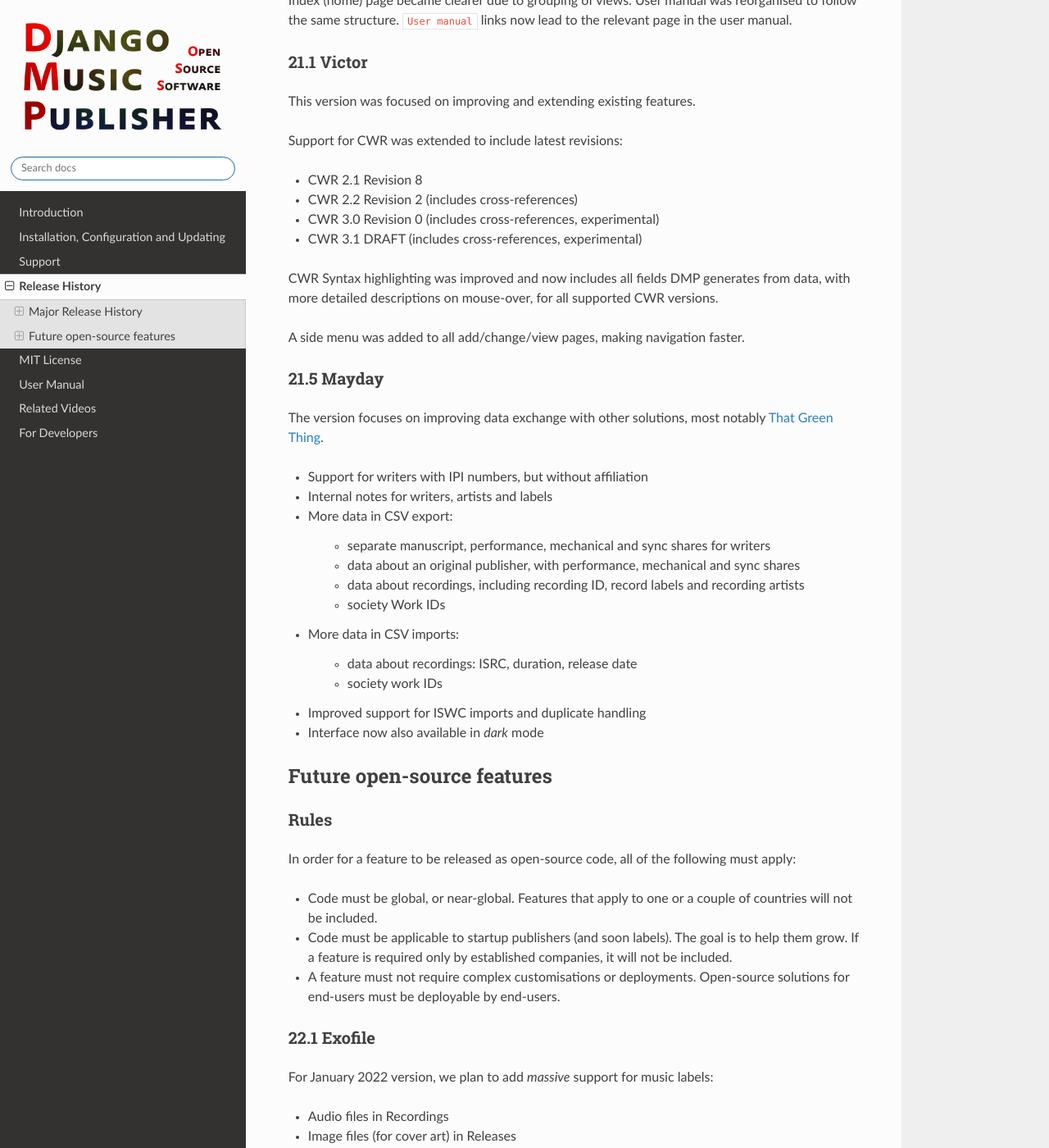
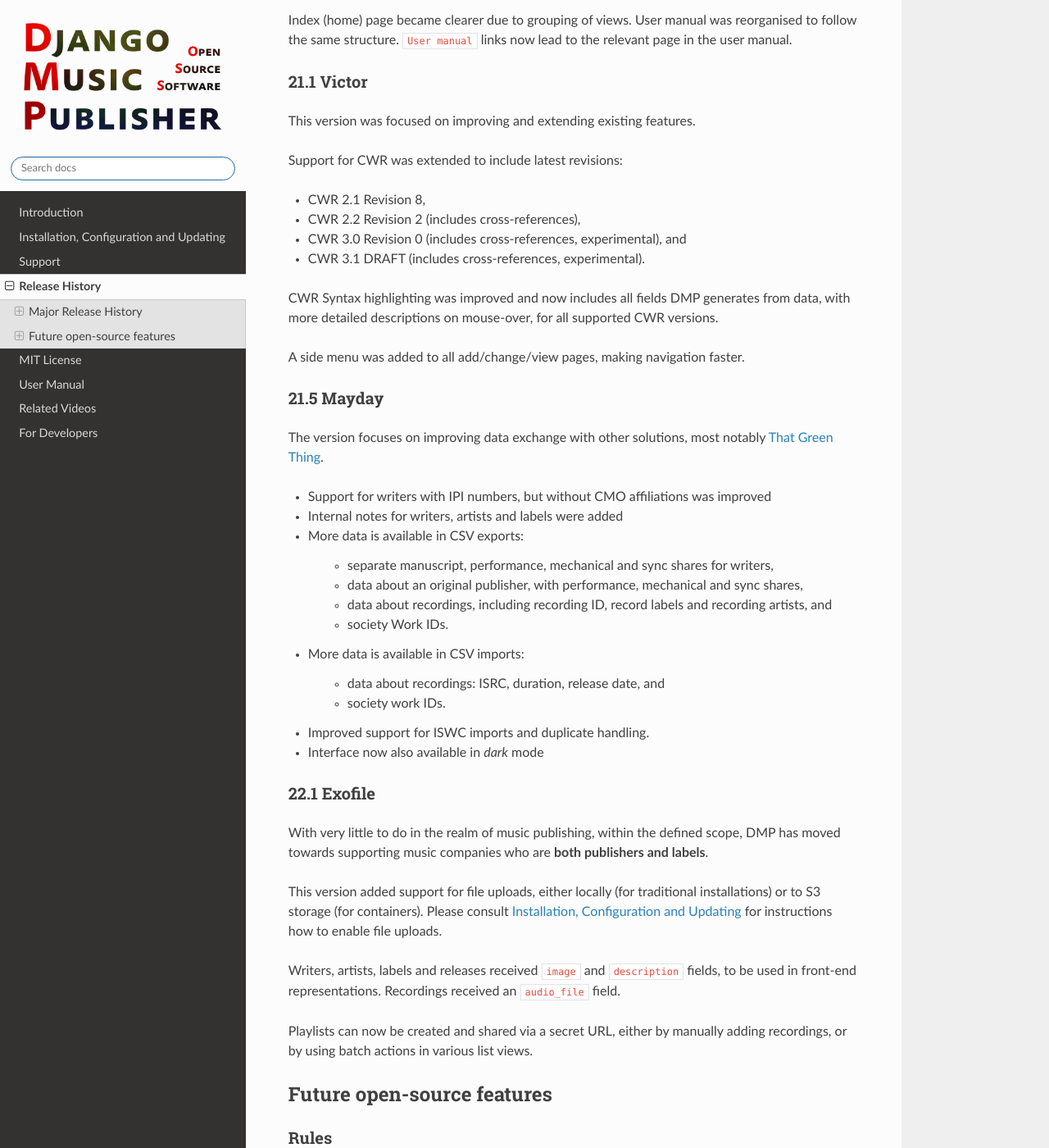
Before and after one commit to matijakolaric-com/django-music-publisher, a Sphinx documentation site: the page built from docs/releases.rst, in a window 1280 px wide and 1400 px high, scrolled down 1485 px. Shown: the whole window at 82% size. Built offline with Sphinx 7.4.7 and the Read the Docs theme 2.0.0, drawn with Linux system fonts in a browser that asks for light colours; some of the changed text lies outside the part shown.

Commit message:
documentation fixes

```diff
--- a/docs/LICENSE.rst
+++ b/docs/LICENSE.rst
@@ -1,7 +1,7 @@
 MIT License
 *****************************************
 
-Copyright (c) 2018-2021 Matija Kolarić
+Copyright (c) 2018-2022 Matija Kolarić
 
 Permission is hereby granted, free of charge, to any person obtaining a copy
 of this software and associated documentation files (the "Software"), to deal
--- a/docs/releases.rst
+++ b/docs/releases.rst
@@ -1,13 +1,15 @@
 Release History
 #####################
 
-Django-Music-Publisher was originally released in July 2018, and for the rest of 2018, development was very rapid,
-with major improvements being released in August, September and November.
+Django-Music-Publisher was originally released in July 2018, and
+for the rest of 2018, development was very rapid, with major
+improvements being released in August, September and November.
 
-From January 2019 to January 2021, major versions were released every 6 months. The latest major version was released
-according to the new January-May-September schedule.
+From January 2019 to January 2022, major versions were released
+twice per year.
 
-Minor versions were released with bug fixes and security updates as required.
+Minor versions, with bug fixes and security updates, are
+released when required. They are not mentioned in this document.
 
 
 Major Release History
@@ -16,96 +18,138 @@
 18.7 - 18.11
 ------------
 
-Initial release in July 2018 had a very simple data structure. It used external API
-for CWR generation. The code was open-source, but it was dependant on a free tier of a commercial service.
+Initial release in July 2018 had a very simple data structure.
+It used external API for CWR generation. The code was open-source,
+but it was dependant on a free tier of a commercial service.
 
 
 19.1 Epiphany
 -------------
 
-This version was focused on making DMP completely independent of any software not available as open-source
-and compatible with the MIT license.
+This version was focused on making DMP completely independent of
+any software not available as open-source and compatible with the
+MIT license.
 
-CWR generation and complete data validation was added to the open-source code. Full support for
-modified works was added, as well as basic co-publishing support. Data export in JSON format was added.
+CWR generation and complete data validation was added to the
+open-source code. Full support for modified works was added, as
+well as basic co-publishing support. Data export in JSON format
+was added.
 
 19.7 Metanoia
 -------------
 
-This version was about making DMP compatible with both current and future requirements within the precisely defined
-scope: *single publisher*. The scope has not changed since.
+This version was about making DMP compatible with both current
+and future requirements within the precisely defined scope:
+**single publisher**, **single manuscript share**.
+(This scope has not changed since, nor will in the future.)
 
-Most notably, support for multiple recordings per work and CWR 3.0 (labeled as "experimental") were added.
-CWR preview, for both versions, received basic syntax highlighting. Since this version, CWR files are zipped.
+Most notably, support for multiple recordings per work and
+CWR 3.0 (labeled as "experimental") were added. CWR preview, for
+both versions, received basic syntax highlighting. Since this
+version, CWR files are zipped.
 
 20 Twenty
 ---------
 
-Twenty-twenty was primarily about simplified deployment. Since this version, DMP can be deployed to the Free Heroku dyno
+Twenty-twenty was primarily about simplified deployment. Since
+this version, DMP can be deployed to the Free Heroku dyno
 (container) by non-techies.
 
-Support for custom global share splits was added. MR/SR affiliations for writers were also added. Syntax highlighting for
-CWR acknowledgements was added, to simplify dealing with conflicts and other registration-related issues.
+Support for custom global share splits was added. MR/SR
+affiliations for writers were also added. Syntax highlighting for
+CWR acknowledgements was added, to simplify dealing with conflicts
+and other registration-related issues.
 
 20.7 Endemic
 ------------
 
 This version added a lot of new features!
 
-Processing of royalty statements is the most important new feature since the
-initial release. It can import statements in practically **any** CSV format. Processing is
-extremely fast.
+Processing of royalty statements is the most important new feature
+since the initial release. It can import statements in practically
+**any** CSV format. Processing is extremely fast.
 
-Basic CSV imports and exports for musical works, and JSON exports for releases were added.
+Basic CSV imports and exports for musical works, and JSON exports
+for releases were added.
 
-ISWCs can now be imported from CWR acknowledgements. Controlled writers with no society
-affiliation are now fully supported.
+ISWCs can now be imported from CWR acknowledgements. Controlled
+writers with no society affiliation are now fully supported.
 
-Index (home) page became clearer due to grouping of views. User manual was reorganised to follow
-the same structure. ``User manual`` links now lead to the relevant page in the user manual.
+Index (home) page became clearer due to grouping of views. User
+manual was reorganised to follow the same structure. ``User manual``
+links now lead to the relevant page in the user manual.
 
 
 21.1 Victor
 ---------------------
 
-This version was focused on improving and extending existing features.
+This version was focused on improving and extending existing
+features.
 
 Support for CWR was extended to include latest revisions:
 
-* CWR 2.1 Revision 8
-* CWR 2.2 Revision 2 (includes cross-references)
-* CWR 3.0 Revision 0 (includes cross-references, experimental)
-* CWR 3.1 DRAFT (includes cross-references, experimental)
+* CWR 2.1 Revision 8,
+* CWR 2.2 Revision 2 (includes cross-references),
+* CWR 3.0 Revision 0 (includes cross-references, experimental), and
+* CWR 3.1 DRAFT (includes cross-references, experimental).
 
-CWR Syntax highlighting was improved and now includes all fields DMP generates from data, with more detailed
-descriptions on mouse-over, for all supported CWR versions.
+CWR Syntax highlighting was improved and now includes all fields
+DMP generates from data, with more detailed descriptions on
+mouse-over, for all supported CWR versions.
 
-A side menu was added to all add/change/view pages, making navigation faster.
+A side menu was added to all add/change/view pages, making
+navigation faster.
 
 21.5 Mayday
 -------------------------------------------
 
-The version focuses on improving data exchange with other solutions, most notably
-`That Green Thing <https://matijakolaric.com/thatgreenthing>`_.
+The version focuses on improving data exchange with other
+solutions, most notably `That Green Thing
+<https://matijakolaric.com/thatgreenthing>`_.
 
-* Support for writers with IPI numbers, but without affiliation
-* Internal notes for writers, artists and labels
+* Support for writers with IPI numbers, but without CMO
+  affiliations was improved
+* Internal notes for writers, artists and labels were added
 
-* More data in CSV export:
+* More data is available in CSV exports:
 
-    * separate manuscript, performance, mechanical and sync shares for writers
-    * data about an original publisher, with performance, mechanical and sync shares
-    * data about recordings, including recording ID, record labels and recording artists
-    * society Work IDs
+    * separate manuscript, performance, mechanical and sync
+      shares for writers,
+    * data about an original publisher, with performance,
+      mechanical and sync shares,
+    * data about recordings, including recording ID, record
+      labels and recording artists, and
+    * society Work IDs.
 
-* More data in CSV imports:
+* More data is available in CSV imports:
 
-    * data about recordings: ISRC, duration, release date
-    * society work IDs
+    * data about recordings: ISRC, duration, release date, and
+    * society work IDs.
 
-* Improved support for ISWC imports and duplicate handling
+* Improved support for ISWC imports and duplicate handling.
 
 * Interface now also available in *dark* mode
+
+22.1 Exofile
+----------------------------
+
+With very little to do in the realm of music publishing, within
+the defined scope, DMP has moved towards supporting music companies
+who are **both publishers and labels**.
+
+This version added support for file uploads, either locally (for
+traditional installations) or to S3 storage (for containers). Please
+consult :doc:`installation` for instructions how to enable file
+uploads.
+
+Writers, artists, labels and releases received ``image`` and
+``description`` fields, to be used in front-end representations.
+Recordings received an ``audio_file`` field.
+
+Playlists can now be created and shared via a secret URL, either
+by manually adding recordings, or by using batch actions in various
+list views.
+
 
 Future open-source features
 ===========================
@@ -113,23 +157,16 @@
 Rules
 ---------------------------
 
-In order for a feature to be released as open-source code, all of the following must apply:
+In order for a feature to be released as open-source code, all of
+the following must apply:
 
-* Code must be global, or near-global. Features that apply to one or a couple of
-  countries will not be included.
+* Code must be global, or near-global. Features that apply to one
+  or a couple of countries will not be included.
 
-* Code must be applicable to startup publishers (and soon labels). The goal is to help them
-  grow. If a feature is required only by established companies, it will not be included.
+* Code must be applicable to startup music companies. The goal is
+  to help them grow. If a feature is required only by established
+  companies, it will not be included.
 
 * A feature must not require complex customisations or deployments.
-  Open-source solutions for end-users must be deployable by end-users.
-
-
-22.1 Exofile
-----------------------------
-
-For January 2022 version, we plan to add *massive* support for music labels:
-
-* Audio files in Recordings
-
-* Image files (for cover art) in Releases
+  Open-source solutions for end-users must be deployable by
+  end-users.
```
Also changed, not shown: docs/support.rst (+44 -24 lines), 1 other file.
